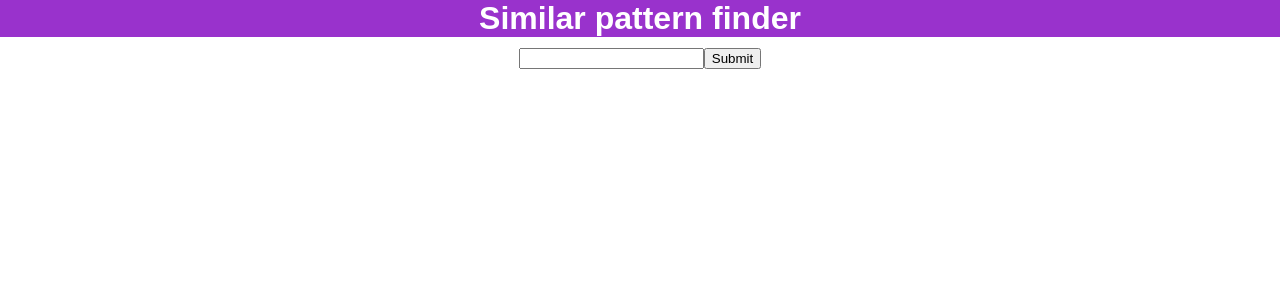
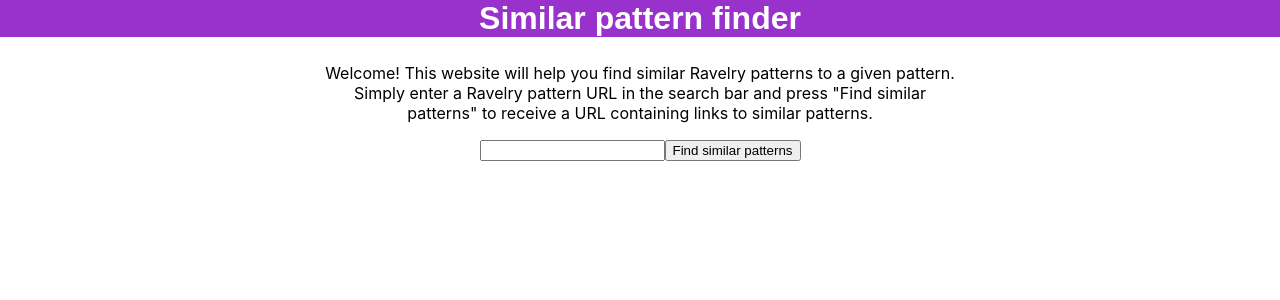
Before and after one commit to ananari/ravelry-rec-frontend, a React (Create React App) app: page / in a window 1280 px wide. Shown: the top 300 px of the page. Built offline with nearby package versions, Linux system fonts and the light colour scheme.

Commit message:
added some info

```diff
--- a/src/Testform.css
+++ b/src/Testform.css
@@ -1,5 +1,11 @@
 .searchbar {
   display: flex;
+  flex-direction: column;
   justify-content: center;
   align-items: center;
 }
+
+.infotext {
+  width: 50%;
+  text-align: center;
+}
--- a/src/Testform.js
+++ b/src/Testform.js
@@ -38,12 +38,18 @@
   render(){
     return(
       <div className="searchbar">
-        <form onSubmit={event => this.handleSubmit(event)}>
-          <input type="textarea" name="query" value={this.state.query} onChange={event => this.handleChange(event)}/>
-          <input type="submit" />
-        </form>
-        {this.state.result ? <a href={this.state.result} target="_blank" rel="noopener noreferrer">{this.state.result}</a> : null}
-        {this.state.error ? <p>{this.state.error}</p> : null}
+        <div className="infotext">
+          <p>Welcome! This website will help you find similar Ravelry patterns to a given pattern. Simply enter a Ravelry pattern
+             URL in the search bar and press "Find similar patterns" to receive a URL containing links to similar patterns.</p>
+        </div>
+        <div>
+          <form onSubmit={event => this.handleSubmit(event)}>
+            <input type="textarea" name="query" value={this.state.query} onChange={event => this.handleChange(event)}/>
+            <input type="submit" value="Find similar patterns"/>
+          </form>
+          {this.state.result ? <a href={this.state.result} target="_blank" rel="noopener noreferrer">{this.state.result}</a> : null}
+          {this.state.error ? <p>{this.state.error}</p> : null}
+        </div>
       </div>
     )
   }
```
